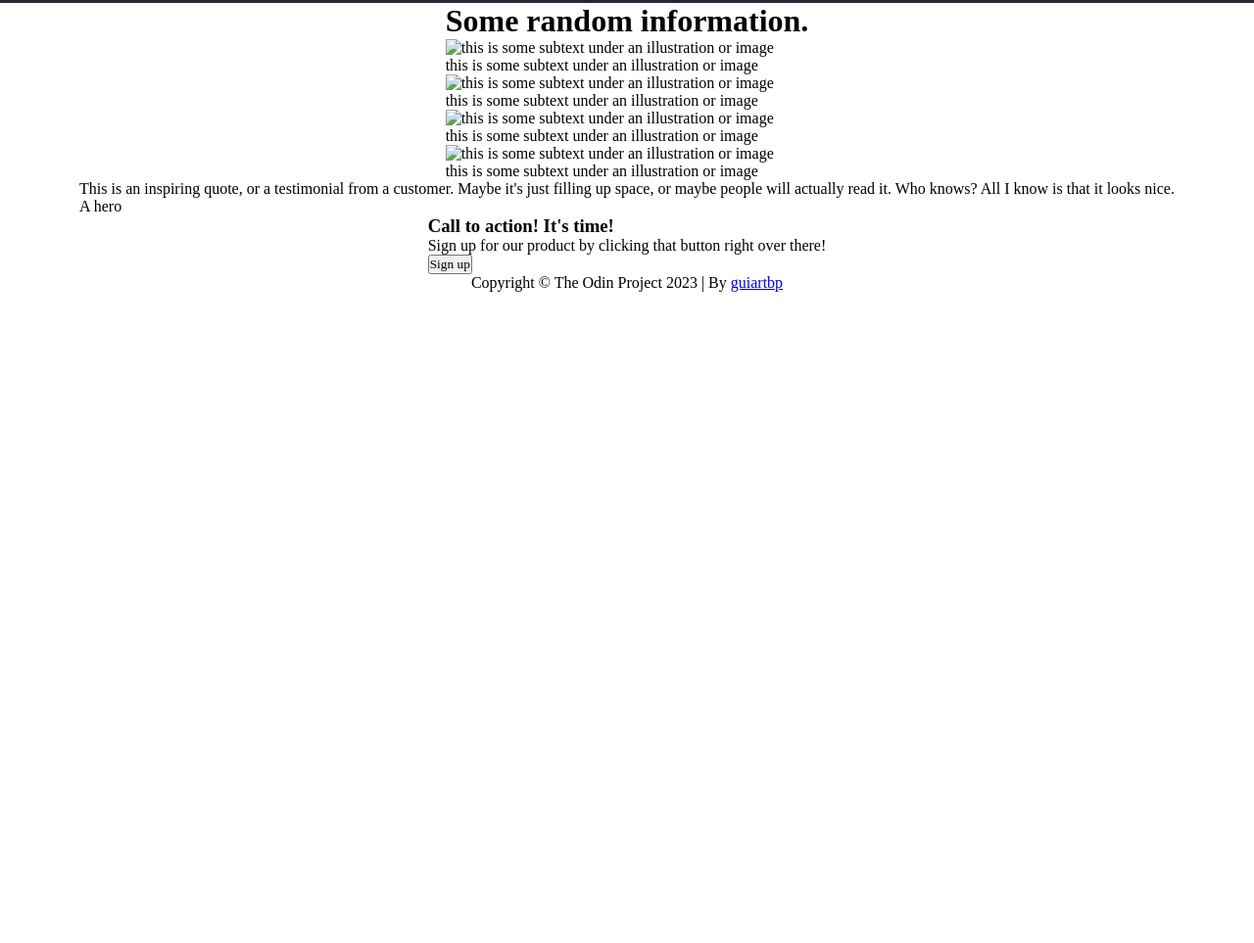
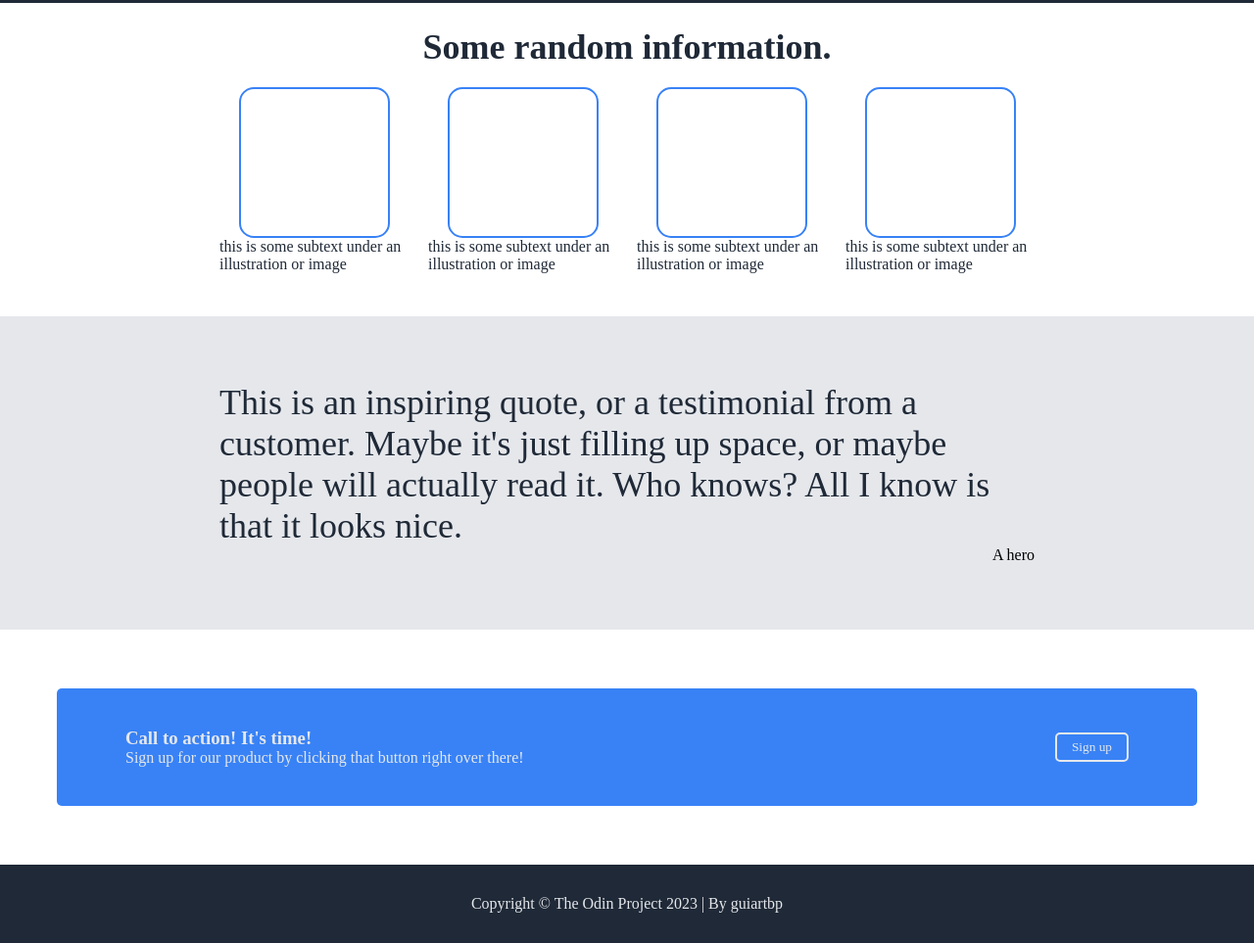
Before and after one commit to guiartbp/LandingPage, a plain HTML site: page index.html in a window 1280 px wide. Shown: the part 797-1760 px from the top of the page at 98% size. Before the commit the page ends 1095 px from the top, so only its background shows below. Drawn offline with Linux system fonts and the light colour scheme.

Commit message:
Flexbox done

```diff
--- a/index.html
+++ b/index.html
@@ -4,7 +4,7 @@
     <meta charset="UTF-8">
     <meta http-equiv="X-UA-Compatible" content="IE=edge">
     <meta name="viewport" content="width=device-width, initial-scale=1.0">
-    <title>Thérèse of Lisieux</title>
+    <title>Project: Landing Page</title>
     <link rel="stylesheet" href="style.css">
 </head>
 <body>
@@ -14,7 +14,7 @@
 
        <div class="background-header">
             <div class="header">
-                    <img src="images/brasao.png" alt="Header Logo" class="logo">
+                    <h1 class="header-logo">Header Logo</h1>
                     <div class="menu-header">
                         <ul>
                             <li><a href="#">Home</a></li>
@@ -49,22 +49,22 @@
             <div class="infos">
 
                 <div class="info">
-                    <img src="" alt="this is some subtext under an illustration or image" class="info-img">
+                    <div class="info-img"></div>
                     <p class="info-p">this is some subtext under an illustration or image</p>
                 </div>
 
                 <div class="info">
-                    <img src="" alt="this is some subtext under an illustration or image" class="info-img">
+                    <div class="info-img"></div>
                     <p class="info-p">this is some subtext under an illustration or image</p>
                 </div>
 
                 <div class="info">
-                    <img src="" alt="this is some subtext under an illustration or image" class="info-img">
+                    <div class="info-img"></div>
                     <p class="info-p">this is some subtext under an illustration or image</p>
                 </div>
 
                 <div class="info">
-                    <img src="" alt="this is some subtext under an illustration or image" class="info-img">
+                    <div class="info-img"></div>
                     <p class="info-p">this is some subtext under an illustration or image</p>
                 </div>
 
@@ -72,11 +72,14 @@
 
         </div>
 
+        <div class="background-phrase">
             <div class="phrase">
                 <p class="phrase-important">This is an inspiring quote, or a testimonial from a customer. Maybe it's just filling up space, or maybe people will actually read it. Who knows? All I know is that it looks nice.</p>
                 <p class="phrase-auctor">A hero</p>
             </div>
+        </div>
 
+        <div class="contact-100">
             <div class="contact">
 
                 <div class="contact-description">
@@ -89,9 +92,10 @@
                 <button>Sign up</button>
 
             </div>
+        </div>
 
         <div class="footer">
-            Copyright © The Odin Project 2023 | By <a href="https://www.github.com/guiartbp/">guiartbp</a>
+            <p>Copyright © The Odin Project 2023 | By <a href="https://www.github.com/guiartbp/">guiartbp</a></p>
         </div>
 
     </div>
--- a/style.css
+++ b/style.css
@@ -25,8 +25,9 @@
     padding: 0 20px;
 }
 
-.header img{
-    height: 100%;
+.header-logo{
+    color: #F9FAF8;
+    font-size: 24px;
 }
 
 .menu-header ul{
@@ -77,3 +78,104 @@
 .main-image img{
     width: 100%;
 }
+
+.info-container{
+    display: flex;
+    flex-direction: column;
+    width: 65%;
+    align-items: center;
+    justify-content: center;
+    height: 40vh;
+}
+
+.info-container h1{
+    color: #1F2937;
+    font-weight: bold;
+    font-size: 36px;
+    margin-bottom: 20px;
+}
+
+.infos{
+    display: flex;
+    margin-bottom: 20px;
+    gap: 20px;
+}
+
+.info{
+    display: flex;
+    flex-direction: column;
+    align-items: center;
+}
+.info-img{
+    border: 2px solid #3882F6;
+    width: 150px;
+    height: 150px;
+    border-radius: 15px;
+}
+.info p{
+    color: #1F2937;
+}
+
+.background-phrase{
+    background-color: #E5E7EB;
+    width: 100%;
+    display: flex;
+    justify-content: center;
+}
+
+.phrase{
+    display: flex;
+    flex-direction: column;
+    justify-content: center;
+    align-items: flex-end;
+    height: 40vh;
+    width: 65%;
+}
+
+.phrase-important{
+    font-size: 36px;
+    font-weight: lighter;
+    color: #1F2937;
+}
+
+.contact-100{
+    display: flex;
+    justify-content: center;
+    align-items: center;
+    width: 100%;
+    height: 30vh;
+}
+.contact{
+    display: flex;
+    justify-content: space-between;
+    align-items: center;
+    background-color: #3882F6;
+    width: 80%;
+    padding: 40px 70px;
+    border-radius: 5px;
+}
+
+.contact-description{
+    color: #E5E7EB;
+}
+.contact button{
+    border: 2px solid #E5E7EB;
+    color: #E5E7EB;
+    background-color: #3882F6;
+    padding: 5px 15px;
+    border-radius: 5px;
+}
+
+.footer{
+    background-color: #1F2937;
+    display: flex;
+    justify-content: center;
+    align-items: center;
+    width: 100%;
+    height: 10vh;
+}
+.footer p,
+.footer a{
+    color: #E5E7EB;
+    text-decoration: none;
+}
```
Lines whose indentation alone changed are shown as unchanged.
